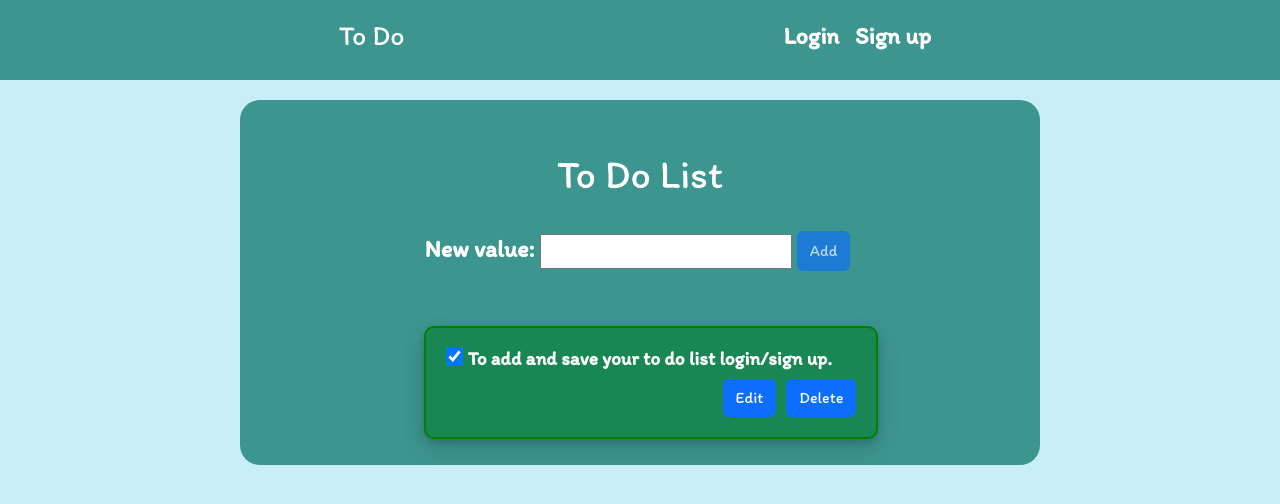
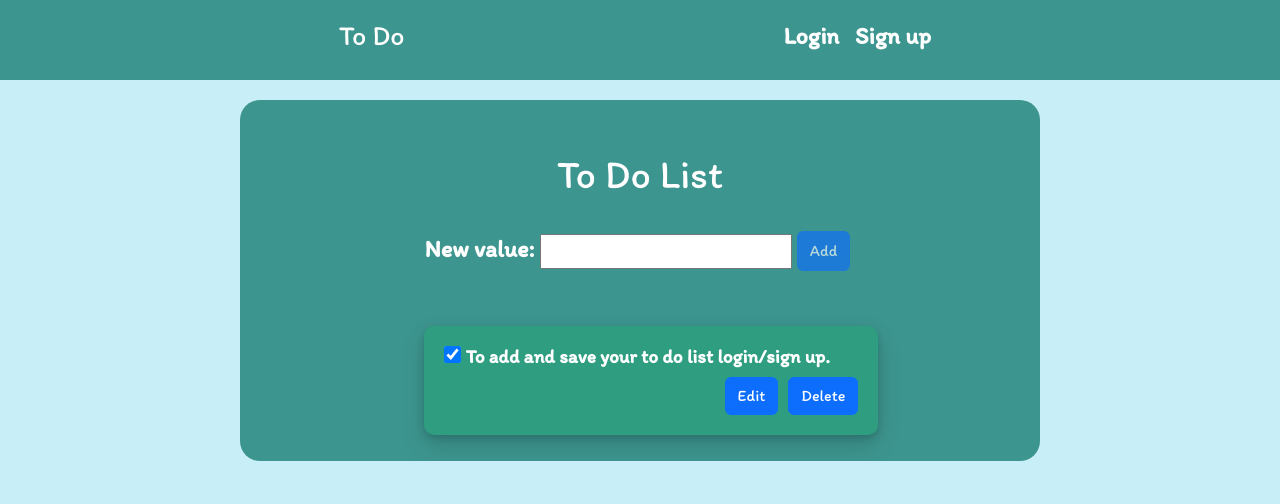
Before and after one commit to IonPara/Todo-app-client, a React (Create React App) app: page / in a window 1280 px wide. Shown: the top 504 px of the page. Built offline with nearby package versions, Linux system fonts and the light colour scheme.

Commit message:
Style update

```diff
--- a/src/App.css
+++ b/src/App.css
@@ -20,6 +20,11 @@
 
   .todo-container::-webkit-scrollbar {
     width: 0;
+  }
+
+  .todo-container{
+    -ms-overflow-style: none;  /* IE and Edge */
+    scrollbar-width: none;  /* Firefox */
   }
 
   .flex-container {
@@ -114,7 +119,7 @@
   }
 
   .border-green {
-    border: 2px solid green;
+    background-color: #2e9d80;
   }
 
   .removeItem {
--- a/src/features/AddList.js
+++ b/src/features/AddList.js
@@ -27,7 +27,7 @@ const AddList = ({ handleDelete, handleEdit, loggedIn }) => {
       id={key}
       className={
         data[key].completed
-          ? "list-element bg-success border-green"
+          ? "list-element bg-green border-green"
           : "list-element"
       }
     >
```
